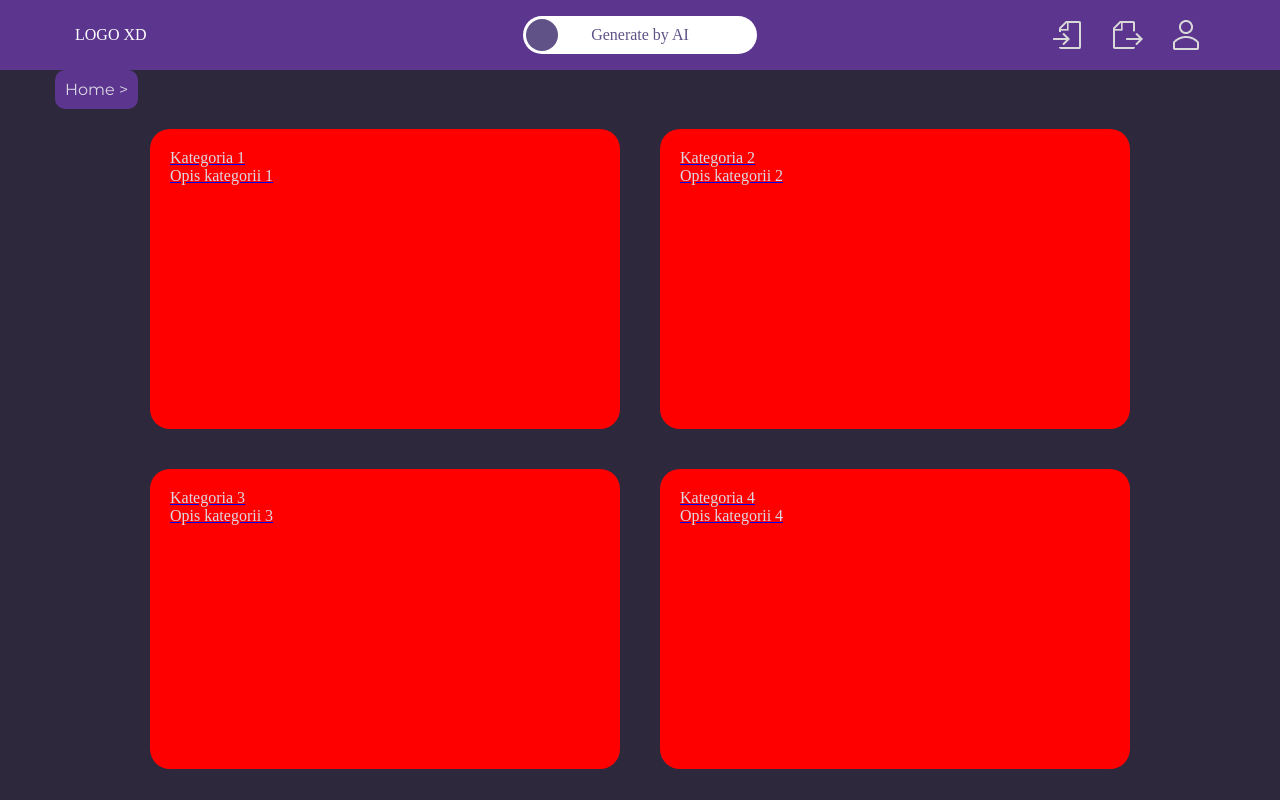
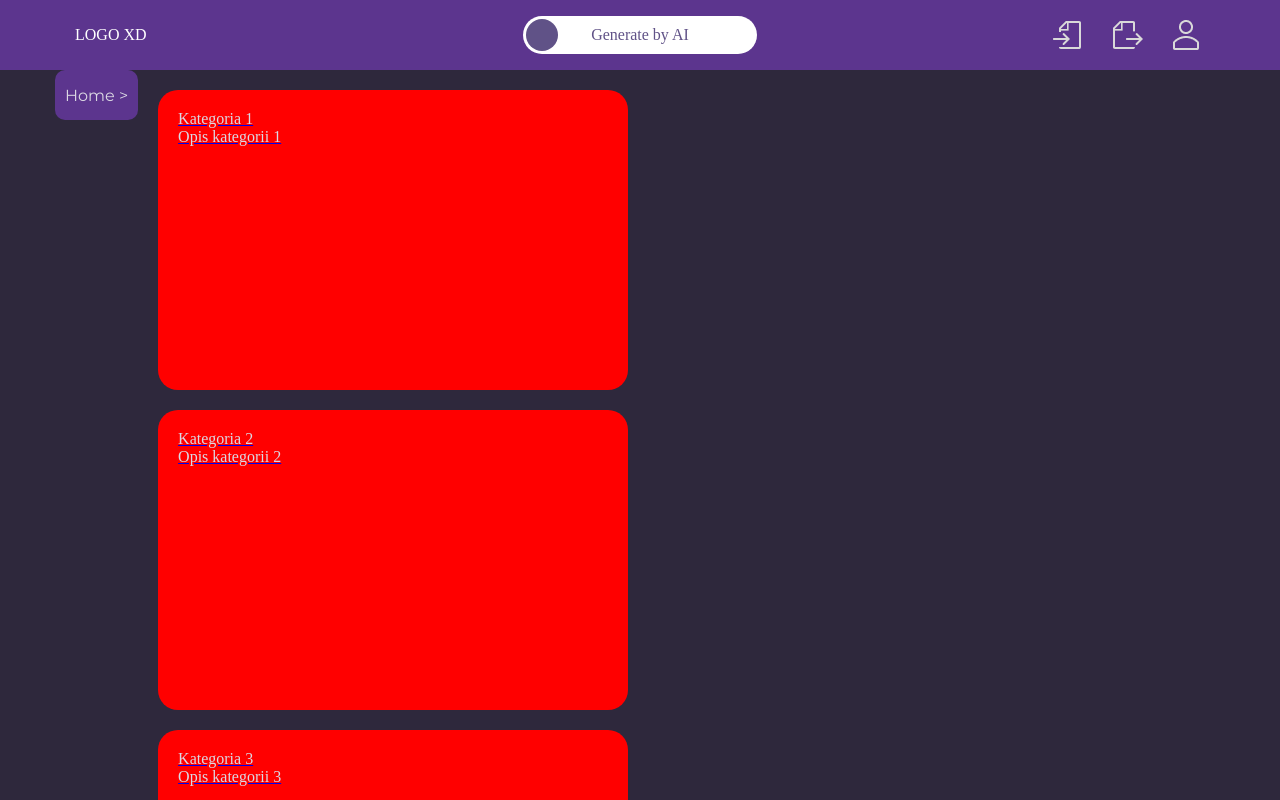
Before and after one commit to dyrpit/orderly-ai-2, a React (Vite) app: page / in a window 1280 px wide. Shown: the top 800 px of the page. Built offline with nearby package versions, Linux system fonts and the light colour scheme.

Commit message:
Poprawione wczytanie danych z pliku

```diff
--- a/src/Components/CategoryBox/CategoryBox.style.tsx
+++ b/src/Components/CategoryBox/CategoryBox.style.tsx
@@ -8,7 +8,9 @@ export const CategoryBoxContainer = styled(Box)(() => ({
     width: '470px',
     height: '300px',
     margin: '20px',
-
+    [theme.breakpoints.down("tablet")]: {
+        width: "100vw",
+      },
 }))
 
 export const CategoryBoxContent= styled(Box)(() => ({
--- a/src/Components/CategoryBox/CategoryBox.tsx
+++ b/src/Components/CategoryBox/CategoryBox.tsx
@@ -1,20 +1,38 @@
+import React, { useState, useEffect } from "react";
 import { CategoryBoxContainer, CategoryBoxContent } from "./CategoryBox.style";
 import { Link } from "react-router-dom";
 
-type CategoryProps = {
+interface CategoryProps {
   title: string;
   description: string;
-};
+}
 
-export function Category({ title, description }: CategoryProps) {
+export function Category() {
+  const [categories, setCategories] = useState<CategoryProps[]>([]);
+
+  useEffect(() => {
+    fetch("/src/Data/Categories.json")
+      .then((response) => response.json())
+      .then((data) => {
+        setCategories(data);
+        console.error("Poprawne wczytanie danych");
+      })
+      .catch((error) => {
+        console.error("Błąd podczas wczytywania danych z JSON:", error);
+      });
+  }, []);
   return (
-    <Link to="/Products">
-      <CategoryBoxContainer>
-        <CategoryBoxContent>
-          <div className="Title">{title}</div>
-          <div className="Desc">{description}</div>
-        </CategoryBoxContent>
-      </CategoryBoxContainer>
-    </Link>
+    <div>
+      {categories.map((category, index) => (
+        <Link to="/Products" key={index}>
+          <CategoryBoxContainer>
+            <CategoryBoxContent>
+              <div className="Title">{category.title}</div>
+              <div className="Desc">{category.description}</div>
+            </CategoryBoxContent>
+          </CategoryBoxContainer>
+        </Link>
+      ))}
+    </div>
   );
 }
--- a/src/Pages/HomePage/Home.css
+++ b/src/Pages/HomePage/Home.css
@@ -1,5 +1,5 @@
 .categories {
     display: flex;
     flex-wrap: wrap ;
-    justify-content: center;
+    justify-content: space-between;
   }
--- a/src/Pages/HomePage/Home.tsx
+++ b/src/Pages/HomePage/Home.tsx
@@ -1,14 +1,10 @@
 import { Category } from "../../Components";
 import "./Home.css";
-import categoriesData from "./categories.json";
 
 function Home() {
-
-  const categoryComponents = categoriesData.map((category, index) => (
-    <Category key={index} title={category.title} description={category.description} />
-  ));
-
-  return <div className="categories">{categoryComponents}</div>;
+  return (
+    <Category></Category>
+  );
 }
 
 export default Home;
```
Also changed, not shown: src/Data/Categories.json (renamed from src/Pages/HomePage/Categories.json), src/Pages/Admin.tsx (added).
